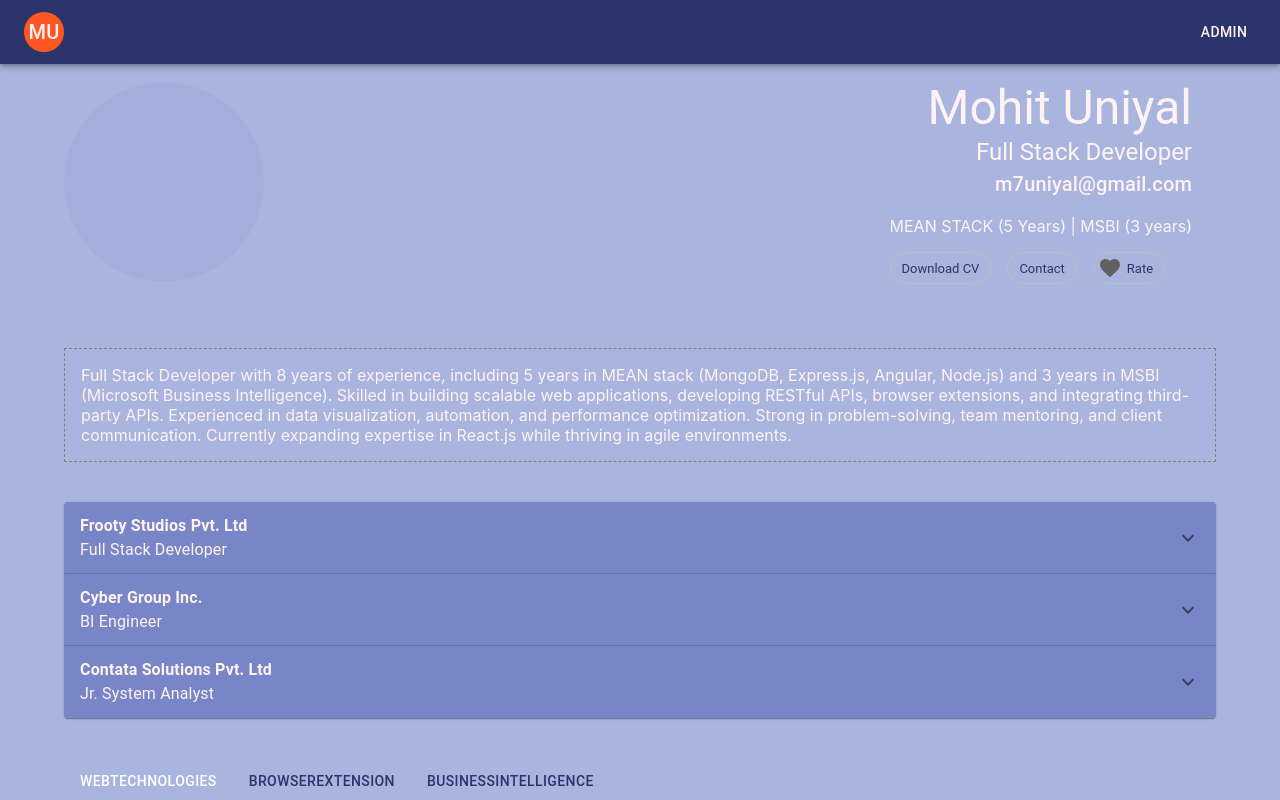
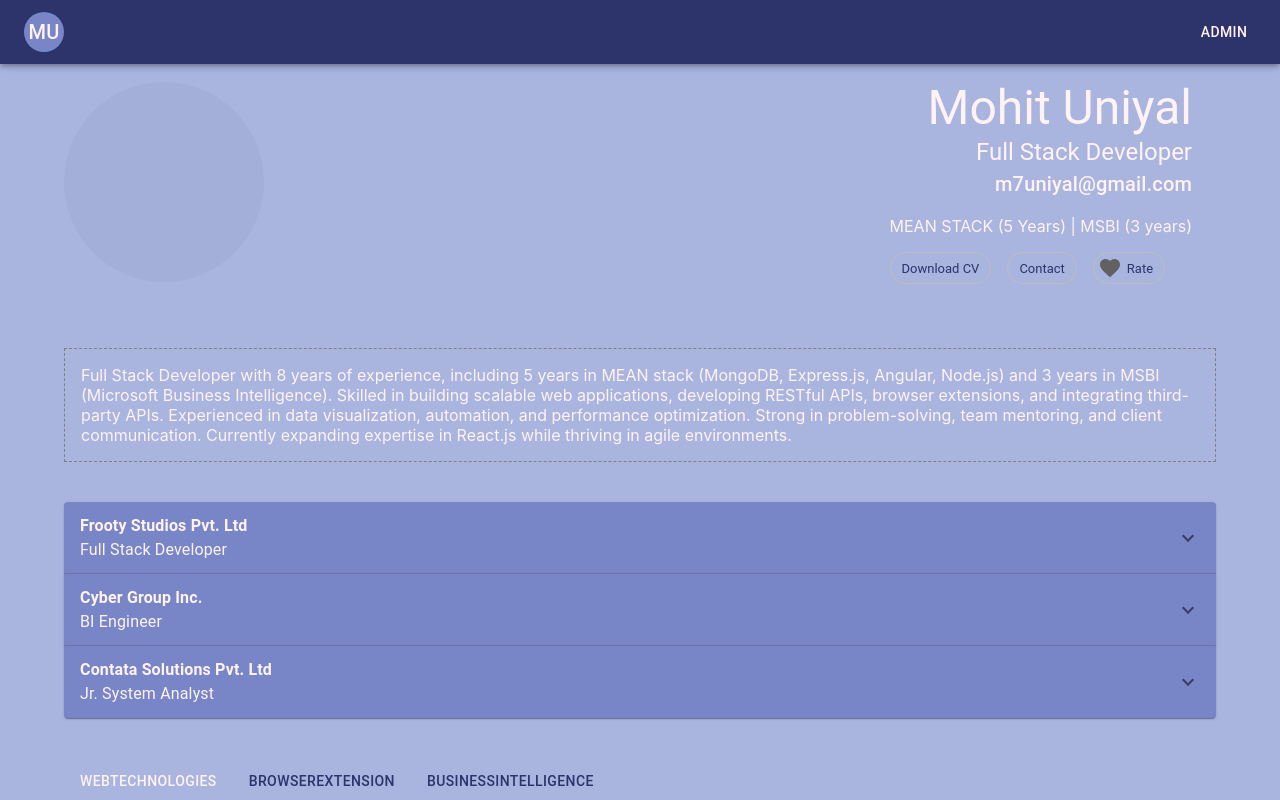
Before and after one commit to Mohit7th/resume, a React (Create React App) app: page / in a window 1280 px wide. Shown: the top 800 px of the page. Built offline with nearby package versions, Linux system fonts and the light colour scheme.

Commit message:
color adjustments

```diff
--- a/src/components/home/Projects.tsx
+++ b/src/components/home/Projects.tsx
@@ -3,8 +3,6 @@ import {
     Card,
     CardContent,
     Typography,
-    CardActions,
-    Button,
     Skeleton,
 } from "@mui/material";
 import { useUserData } from "../../context/UserContext";
--- a/src/components/layout/MainLayout.tsx
+++ b/src/components/layout/MainLayout.tsx
@@ -8,7 +8,6 @@ import {
 } from "@mui/material";
 import { Outlet, useLocation, useNavigate } from "react-router-dom";
 import { useAuth } from "../../context/AuthContext";
-import { deepOrange } from "@mui/material/colors";
 import Footer from "./Footer";
 import { useTheme } from "@mui/material/styles";
 
@@ -43,7 +42,7 @@ export default function MainLayout() {
                             component="div"
                             sx={{ flexGrow: 1 }} onClick={() => navigate("/")}
                         >
-                            <Avatar sx={{ bgcolor: deepOrange[500] }} >
+                            <Avatar sx={{ bgcolor: theme.palette.primary.light }} >
                                 MU
                             </Avatar>
                         </Typography>
--- a/src/theme/theme.tsx
+++ b/src/theme/theme.tsx
@@ -4,7 +4,7 @@ import { createTheme } from "@mui/material/styles";
 const theme = createTheme({
     palette: {
         primary: {
-            main: "#fff", // Example primary color
+            main: "#FFF2F2", // Example primary color
             light: "#7886C7", // Lighter shade
             dark: "#2D336B", // Darker shade
             contrastText: "#FFF2F2", // Text color on primary
```
